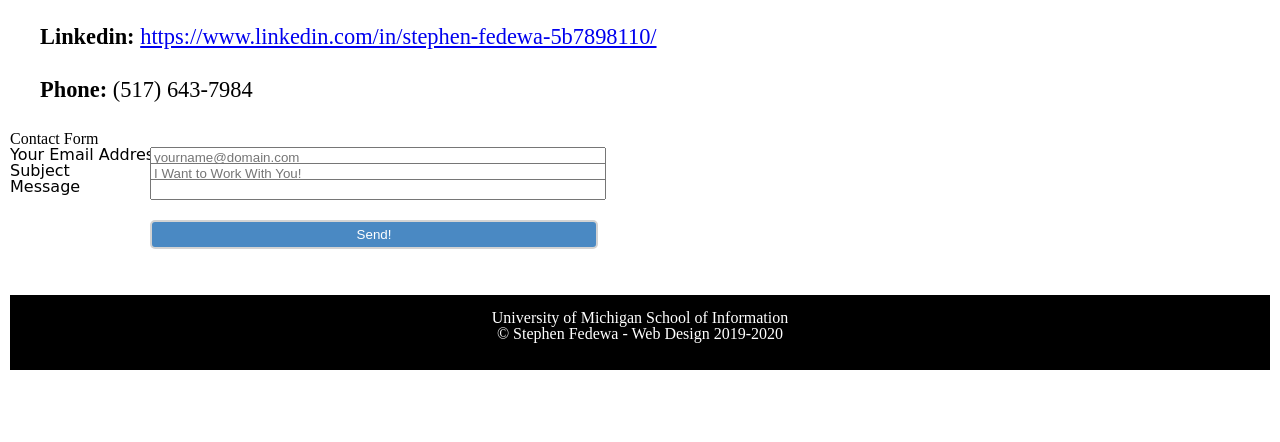
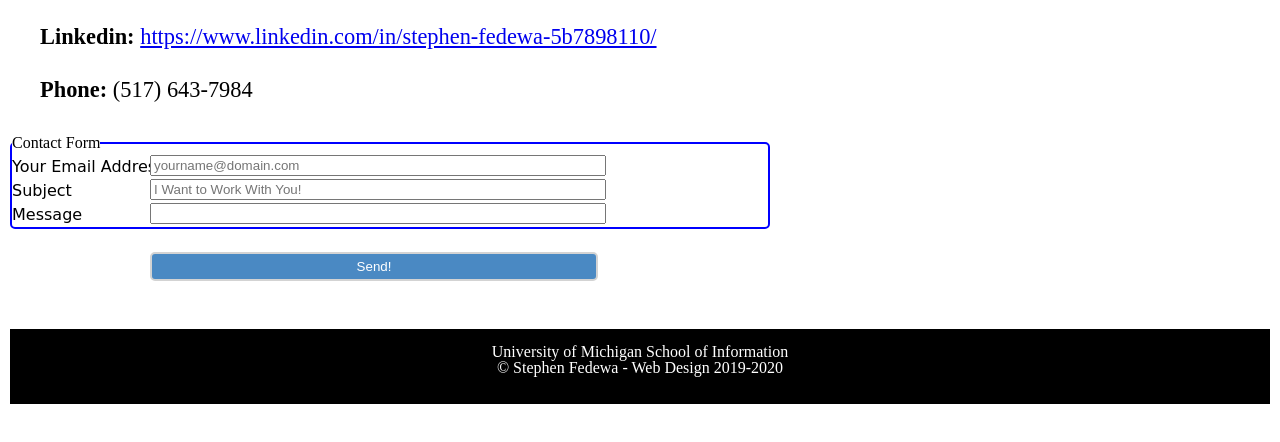
Before and after one commit to TheNerdyGinger/SI339_Individual_Portfolio, a plain HTML site: page contact.html in a window 1280 px wide. Shown: the part 168-610 px from the top of the page. Drawn offline with Linux system fonts and the light colour scheme.

Commit message:
Adjusted contact form border

```diff
--- a/css/contact_style.css
+++ b/css/contact_style.css
@@ -1,7 +1,8 @@
 input{
 	width: 35%;
 	position: absolute;
-	 left: 150px; /*change based on browser size */
+	left: 150px; /*change based on browser size */
+
 }
 label{
 	font-family: Cursive;
@@ -12,8 +13,11 @@ input:focus{
 }
 
 fieldset{
-	width: 50%;
+	width: 80%;
+  border:solid 2px blue;
+  border-radius: 5px;
 }
+
 
 input[type=submit] {
 	margin-top:25px;
@@ -28,6 +32,7 @@ input[type=submit] {
 
 form{
 	margin-bottom: 100px;
+  line-height: 1.5;
 }
 
 .fancy{
@@ -40,3 +45,13 @@ form{
 p{
 	font-size: 150%;
 }
+@media screen and (min-width: 700px){
+  fieldset{
+  	width: 60%;
+  }
+}
+@media screen and (min-width: 900px){
+  fieldset{
+  	width: 60%;
+  }
+}
```
